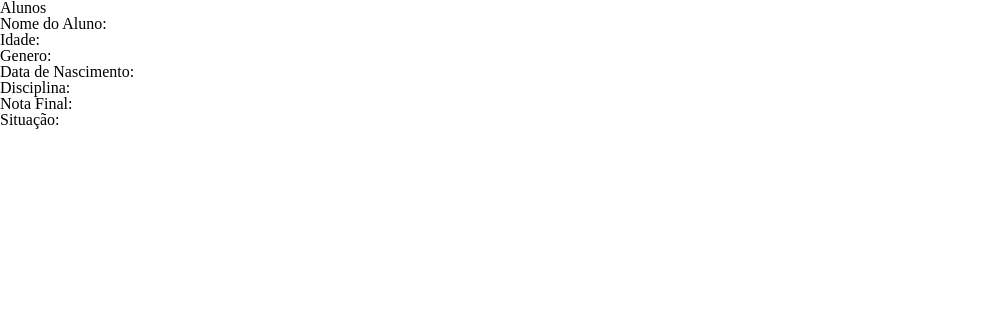
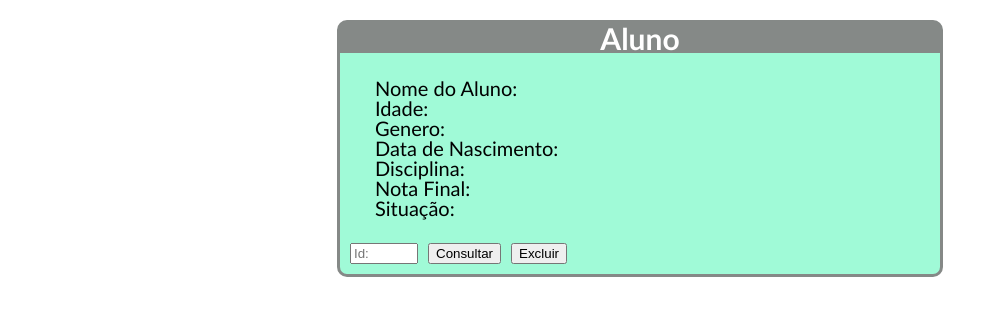
Before and after one commit to GilsonMendes/diario-eletronico-site, a React (Vite) app: page /card in a window 1280 px wide. Shown: the top 316 px of the page, without its empty margins (0-1006 px from the left). Built offline with nearby package versions, Linux system fonts and the light colour scheme; no server answers.

Commit message:
Add card view aluno

```diff
--- /dev/null
+++ b/src/components/views/cards/card.js
@@ -0,0 +1,62 @@
+import styled from "styled-components";
+
+export const card = styled.div `
+    display: flex;
+    width: 600px;
+    margin: 0 auto;
+    margin-top: 20px;
+    align-items: center;
+    justify-content: center;
+    border: 3px solid rgb(133, 137, 135) ;
+    background-color: rgb(160, 250, 215);
+    border-top-left-radius: 10px;
+    border-top-right-radius: 10px;
+    border-bottom-left-radius: 10px;
+    border-bottom-right-radius: 10px;
+
+
+    .title{
+        display: flex;
+        font-size: 30px;
+        font-family: 'Gill Sans', 'Gill Sans MT', Calibri, 'Trebuchet MS', sans-serif;
+        color: white;
+        font-weight: 700;
+        width: 600px;
+        align-items: center;
+        justify-content: center;
+        border: 0;
+        background-color: rgb(133, 137, 135);
+    }
+
+    .dadosAluno{
+        padding: 5px;
+        font-size: 20px;
+        font-weight: 500;
+        font-family: 'Gill Sans', 'Gill Sans MT', Calibri, 'Trebuchet MS', sans-serif;
+        margin-top: 15px;
+        margin-left: 20px;
+        color: '#403F3F';
+
+    }
+
+    .dadosAluno{
+        padding: 15px;
+        margin-top: 10px;
+        margin-bottom: 10px;
+    }
+
+
+    .numberId{
+        width: 60px;
+        margin-left: 10px;
+        margin-bottom: 10px;
+    }
+    .btnConsul{
+        margin-right: 10px;
+        margin-left: 10px;
+        margin-bottom: 10px;
+    }
+    .btnExc{}
+
+
+`
--- a/src/components/views/cards/cardAlunos.jsx
+++ b/src/components/views/cards/cardAlunos.jsx
@@ -1,17 +1,29 @@
 import React from "react";
+import *as C from './card'
 
-export default props =>{
-    return(
-        <div>
-            <h1>Alunos</h1>
-            <p>Nome do Aluno: {props.nome}</p>
-            <p>Idade: {props.idade}</p>
-            <p>Genero: {props.genero}</p>
-            <p>Data de Nascimento: {props.dataNasc}</p>
-            <p>Disciplina: {props.disciplina}</p>
-            <p>Nota Final: {props.nota}</p>
-            <p>Situação: {props.situacao}</p>
+export default props => {
+    return (
+        <C.card>
+            <div className="card">
+                <div className="title">
+                    <h1>Aluno</h1>
+                </div>
+                <div className="dadosAluno">
+                    <p className="paragrafo">Nome do Aluno: {props.nome}</p>
+                    <p className="paragrafo">Idade: {props.idade}</p>
+                    <p className="paragrafo">Genero: {props.genero}</p>
+                    <p className="paragrafo">Data de Nascimento: {props.dataNasc}</p>
+                    <p className="paragrafo">Disciplina: {props.disciplina}</p>
+                    <p className="paragrafo">Nota Final: {props.nota}</p>
+                    <p className="paragrafo">Situação: {props.situacao}</p>
+                </div>
+                <div>
+                    <input type="number"  className="numberId" placeholder="Id:" />
+                    <button className="btnConsul">Consultar</button>
+                    <button className="btnExc">Excluir</button>
+                </div>
 
-        </div>
+            </div>
+        </C.card>
     )
 }
--- a/src/components/views/index.jsx
+++ b/src/components/views/index.jsx
@@ -4,8 +4,6 @@ import Card from './cards/cardAlunos'
 
 export default function alunos() {
     const [viewTables, setViewTables] = useState({});
-
-    const json = JSON.stringify(viewTables)
     /*  const [idNumber, setIdNumber] = useState()
      console.log(idNumber)
      const inputDate = (value) => {
```
